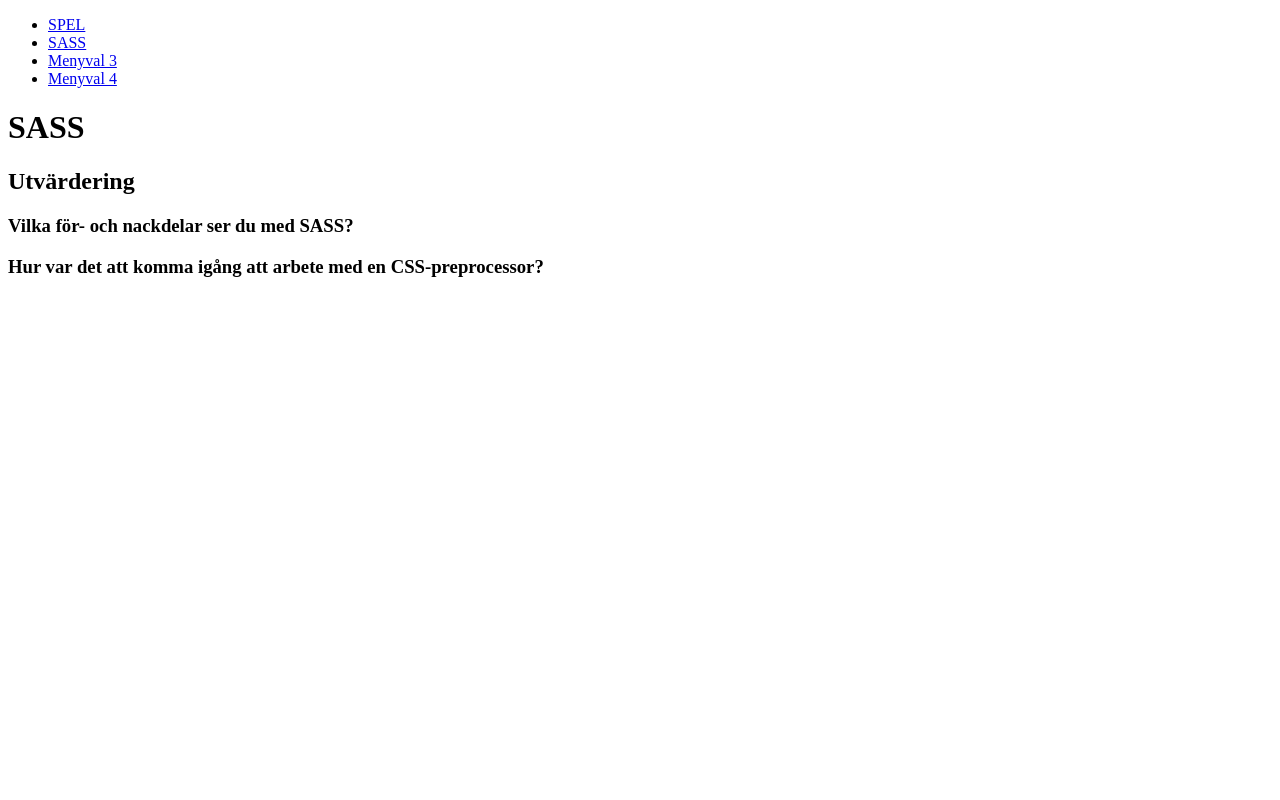
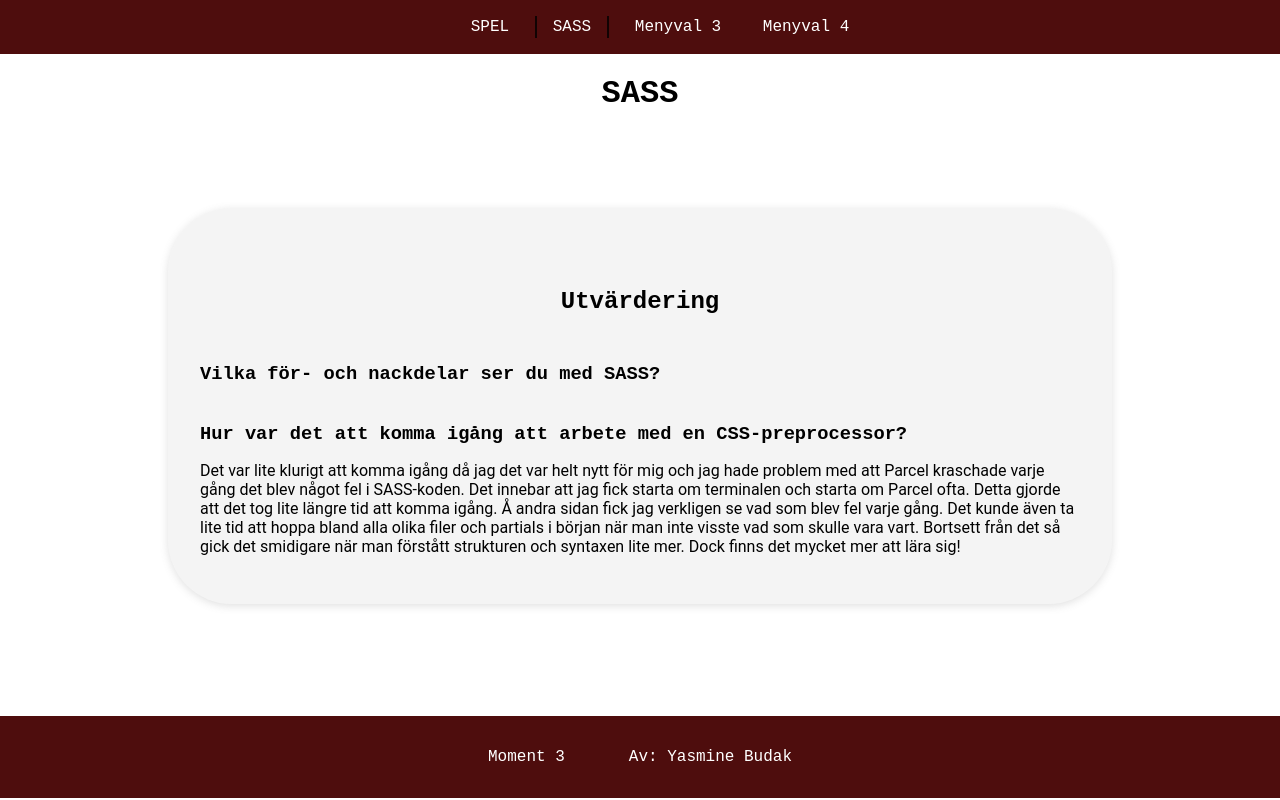
Before and after one commit to velemon/moment3, a website built with Parcel: page src/SASS.html in a window 1280 px wide. Built offline with nearby package versions, Linux system fonts and the light colour scheme.

Commit message:
styling av huvuddesignen

```diff
--- a/src/SASS.html
+++ b/src/SASS.html
@@ -1,31 +1,47 @@
 <!DOCTYPE html>
 <html lang="sv">
+
 <head>
     <meta charset="UTF-8">
     <meta name="viewport" content="width=device-width, initial-scale=1.0">
     <title>SASS</title>
-    <link rel="stylesheet" href="css/main.scss"/>
+    <link rel="stylesheet" href="css/main.scss" />
     <script src="js/scripts.js"></script>
 </head>
+
 <body>
-    <header>
+    <header class="header-container">
         <nav class="nav-menu">
             <ul>
                 <li><a href="index.html">SPEL</a></li>
-                <li><a href="SASS.html">SASS</a></li>
+                <li class="current"><a href="SASS.html">SASS</a></li>
                 <li><a href="#">Menyval 3</a></li>
                 <li><a href="#">Menyval 4</a></li>
             </ul>
         </nav>
-        <h1>SASS</h1>
+        <h1 id="sass-header">SASS</h1>
     </header>
     <main>
-        <h2>Utvärdering</h2>
-        <h3>Vilka för- och nackdelar ser du med SASS?</h3>
-        <p></p>
-        <h3>Hur var det att komma igång att arbete med en CSS-preprocessor?</h3>
-        <p></p>
+        <section class="main-section">
+            <h2>Utvärdering</h2>
+            <h3>Vilka för- och nackdelar ser du med SASS?</h3>
+            <p></p>
+            <h3>Hur var det att komma igång att arbete med en CSS-preprocessor?</h3>
+            <p>Det var lite klurigt att komma igång då jag det var helt nytt för mig och jag hade problem
+                med att Parcel kraschade varje gång det blev något fel i SASS-koden. Det innebar att
+                jag fick starta om terminalen och starta om Parcel ofta. Detta gjorde att det tog lite längre
+                tid att komma igång. Å andra sidan fick jag verkligen se vad som blev fel varje gång. Det
+                kunde även ta lite tid att hoppa bland alla olika filer och partials i början när man inte visste
+                vad som skulle vara vart.
+                Bortsett från det så gick det smidigare när man förstått strukturen och syntaxen lite mer. Dock
+                finns det mycket mer att lära sig!
+            </p>
+        </section>
     </main>
-    <footer></footer>
+    <footer>
+        <p>Moment 3</p>
+        <p>Av: Yasmine Budak</p>
+    </footer>
 </body>
+
 </html>
--- a/src/css/_base.scss
+++ b/src/css/_base.scss
@@ -0,0 +1,80 @@
+//variabler och mixins
+
+$font-stack: Monospace, Courier New;
+$secondary-font: Roboto, Sans-serif;
+$primary-color: #000000;
+$secondary-color: #ffffff;
+$background-color: rgba(0, 0, 0, 0.043);
+$menu-color: #4e0d0d;
+$hover-color: lighten($menu-color, 50%);
+$click-color: darken($menu-color, 14%);
+$source-color: #696969;
+$primary-fontsize: 1em;
+$secondary-fontsize: 1.5em;
+
+
+@mixin menu-a() {
+    background-color: $menu-color;
+    border: none;
+    color: $secondary-color;
+    font-size: $primary-fontsize;
+    font-family: $font-stack;
+    text-decoration: none;
+    padding: 1em;
+    margin: 0;
+}
+
+@mixin intro-border() {
+    border-right: 2px solid $click-color;
+    border-left: 2px solid $click-color;
+    padding: 1em;
+    margin-bottom: 2em;
+}
+
+@mixin current-page() {
+    border: 2px solid $click-color;
+}
+
+@mixin hover-link() {
+    a:hover {
+        color: $hover-color;
+    }
+}
+
+@mixin click-link() {
+    a:active {
+        color: $click-color;
+    }
+}
+
+@mixin menu-li() {
+    display: inline-block;
+    margin: 0;
+    padding: 0;
+}
+
+@mixin title() {
+    margin: 2em 0 0 0;
+    font-family: $font-stack;
+}
+
+@mixin images() {
+    width: 100%;
+    height: auto;
+    display: block;
+    object-fit: contain;
+    border-radius: 4em;
+}
+
+@mixin img-hover() {
+    &:hover {
+        cursor: crosshair;
+        box-shadow: rgba(140, 63, 63, 0.5) 0px 4px 16px 0px;
+    }
+}
+
+@mixin footer() {
+    color: $secondary-color;
+    font-family: $font-stack;
+    margin-top: 7em;
+}
--- a/src/css/_component.scss
+++ b/src/css/_component.scss
@@ -0,0 +1,7 @@
+//komponenter som kan återanvändas, knappar, länkar, formulär, modaler m.m
+@use "base";
+
+img {
+    @include base.images;
+    @include base.img-hover;
+}
--- a/src/css/_layout.scss
+++ b/src/css/_layout.scss
@@ -0,0 +1,93 @@
+//sidans utseende så som grid, flexbox och containers
+@use "base";
+@use "component";
+
+#intro {
+    @include base.intro-border;
+}
+
+nav,
+footer {
+    display: flex;
+    flex-direction: row;
+    justify-content: center;
+    width: 100%;
+    background-color: base.$menu-color;
+}
+
+nav {
+
+    a {
+        @include base.menu-a;
+    }
+
+    li {
+        @include base.menu-li;
+        @include base.hover-link;
+        @include base.click-link;
+    }
+}
+
+.current {
+    @include base.current-page;
+}
+
+h2,
+h3 {
+    font-family: base.$font-stack;
+    @include base.title;
+}
+
+
+
+h2 {
+    margin-bottom: 2em;
+    text-align: center;
+}
+
+header p {
+    margin-left: 1em;
+    padding: 0.5em;
+}
+
+.header-container {
+    display: flex;
+    flex-direction: column;
+    align-items: center;
+    font-family: base.$font-stack;
+}
+
+#sass-header {
+     margin-bottom: 3em;
+}
+
+main {
+    max-width: 110ch;
+    display: flex;
+    flex-direction: column;
+    align-items: center;
+    background-color: base.$background-color;
+    padding: 2em;
+    margin: 0 auto;
+    border-radius: 4em;
+    box-shadow: rgba(99, 99, 99, 0.2) 0px 2px 8px 0px;
+}
+
+main p,
+header p,
+main li {
+    font-family: base.$secondary-font;
+}
+
+.source {
+    color: base.$source-color;
+    margin-bottom: 1em;
+}
+
+footer {
+    @include base.footer;
+}
+
+footer p {
+    margin: 2em;
+}
--- a/src/css/_reset.scss
+++ b/src/css/_reset.scss
@@ -0,0 +1,6 @@
+//kod för nollställning av CSS (reset eller normalize)
+
+body {
+    margin: 0;
+    padding: 0;
+}
```
Also changed, not shown: package.json (+7 -3 lines), src/index.html (+11 -8 lines).
